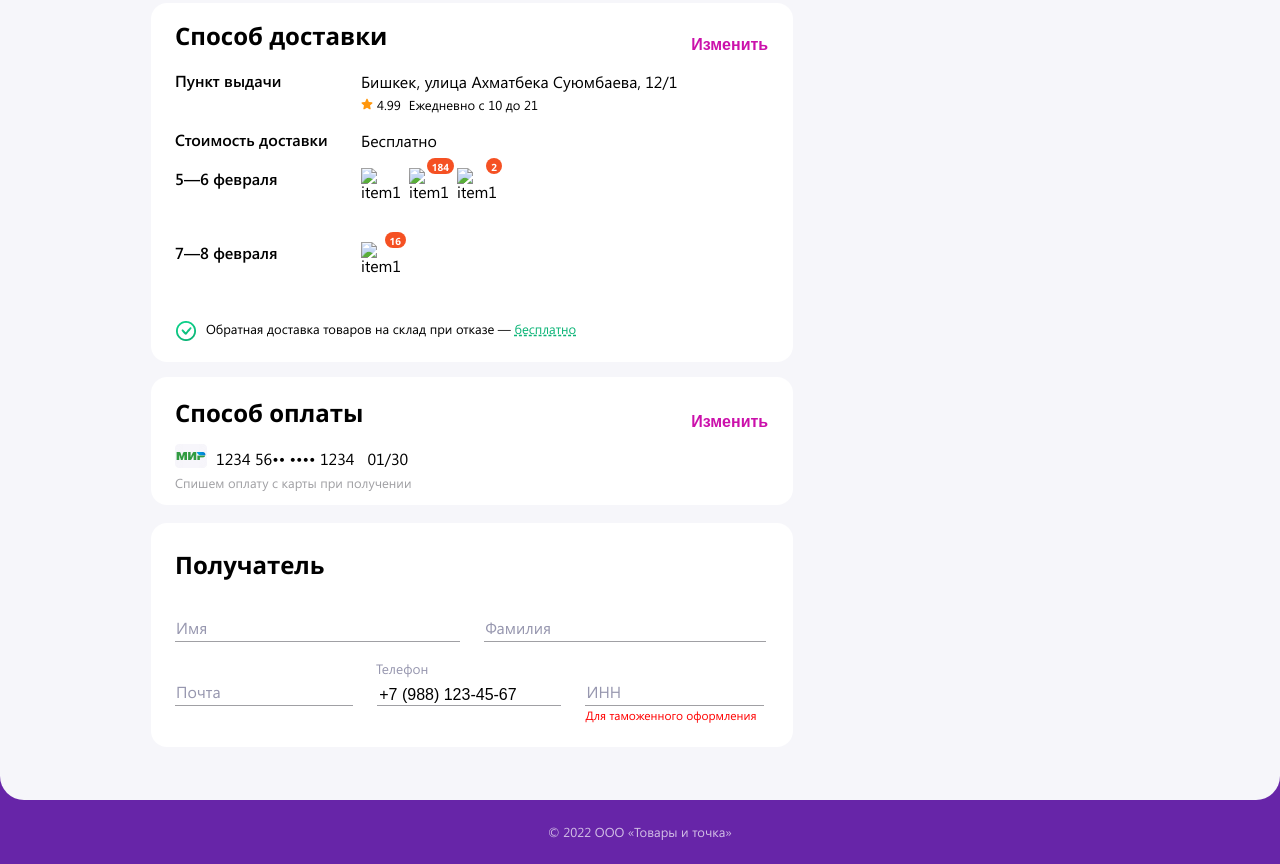
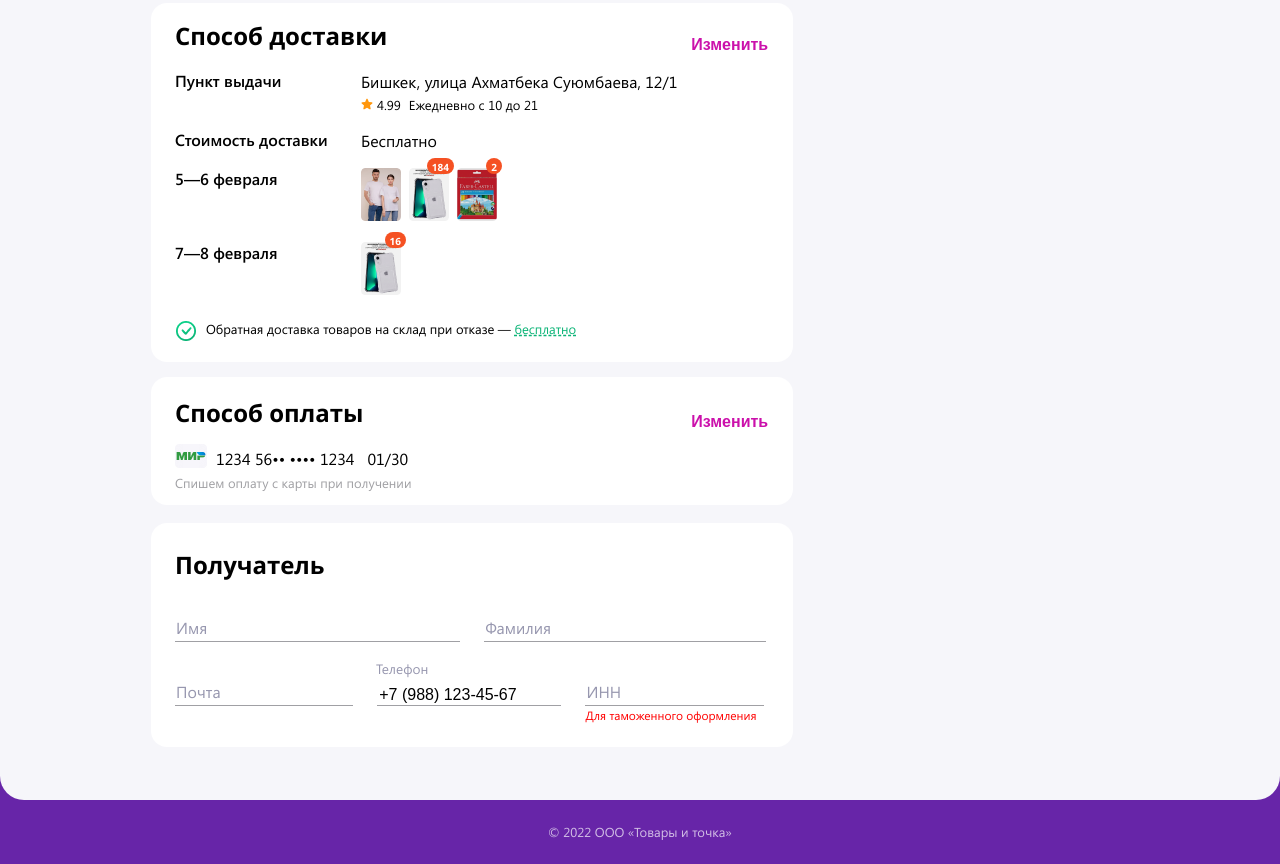
Before and after one commit to likvidov/wbfrontendl0, a plain HTML site: page index.html in a window 1280 px wide. Shown: the part 1181-2045 px from the top of the page. Drawn offline with Linux system fonts and the light colour scheme; the site is published under a folder, as on GitHub Pages, so addresses that start at the root find nothing.

Commit message:
Change path to img

```diff
--- a/index.html
+++ b/index.html
@@ -358,13 +358,13 @@
                 <span class="selected-address__label">5—6 февраля</span>
                 <div class="date__items">
                   <ul class="items_ul">
-                    <li><img src="/img/item1.png" alt="item1"></li>
+                    <li><img src="img/item1.png" alt="item1"></li>
                     <li>
-                      <img src="/img/item2.png" alt="item1">
+                      <img src="img/item2.png" alt="item1">
                       <span class="counter">184</span>
                     </li>
                     <li>
-                      <img src="/img/item3.png" alt="item1">
+                      <img src="img/item3.png" alt="item1">
                       <span class="counter">2</span>
                   </ul>
                 </div>
@@ -374,7 +374,7 @@
                 <div class="date__items">
                   <ul class="items_ul">
                     <li>
-                      <img src="/img/item2.png" alt="item1">
+                      <img src="img/item2.png" alt="item1">
                       <span class="counter">16</span>
                     </li>
                   </ul>
```
